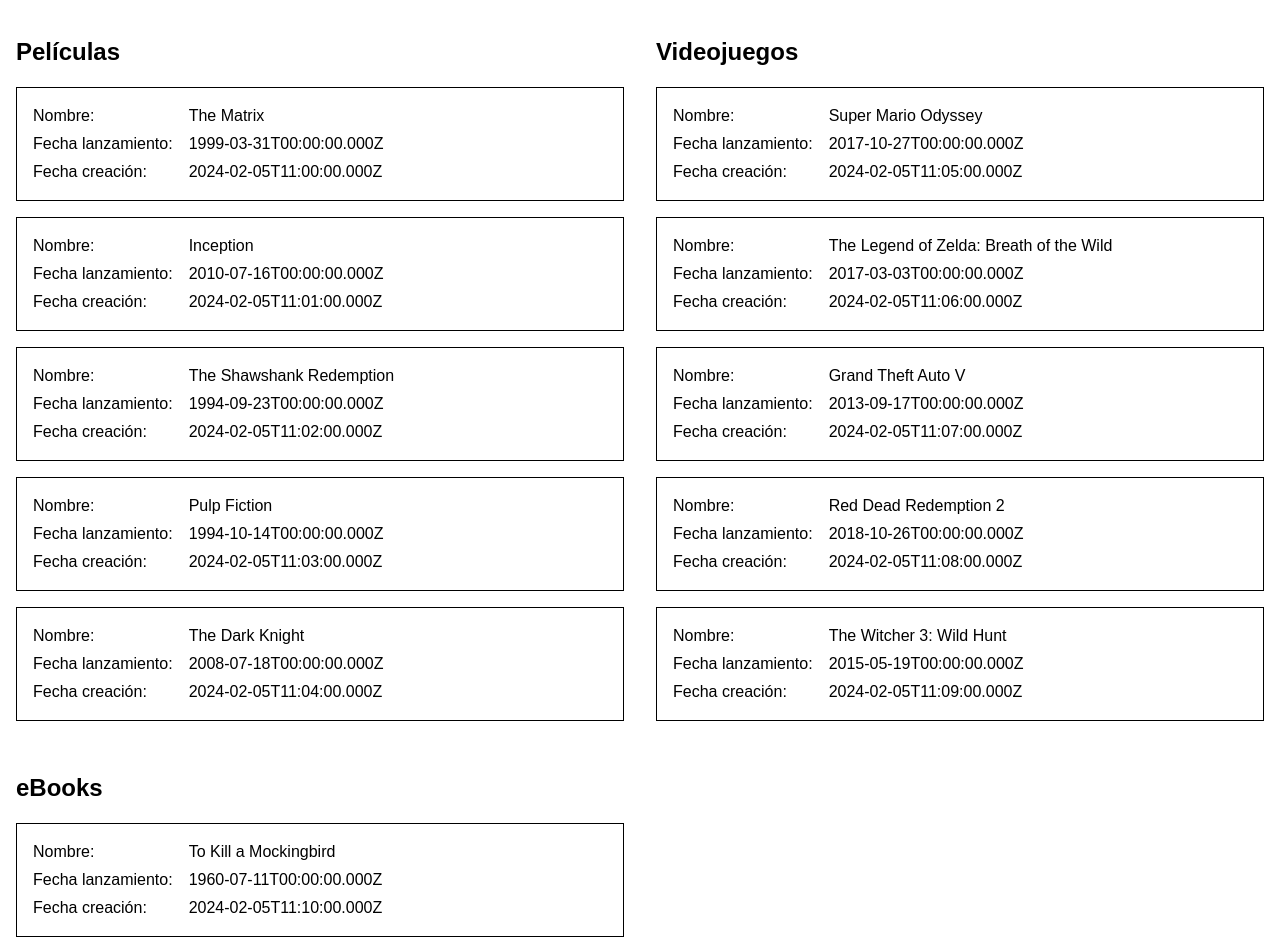
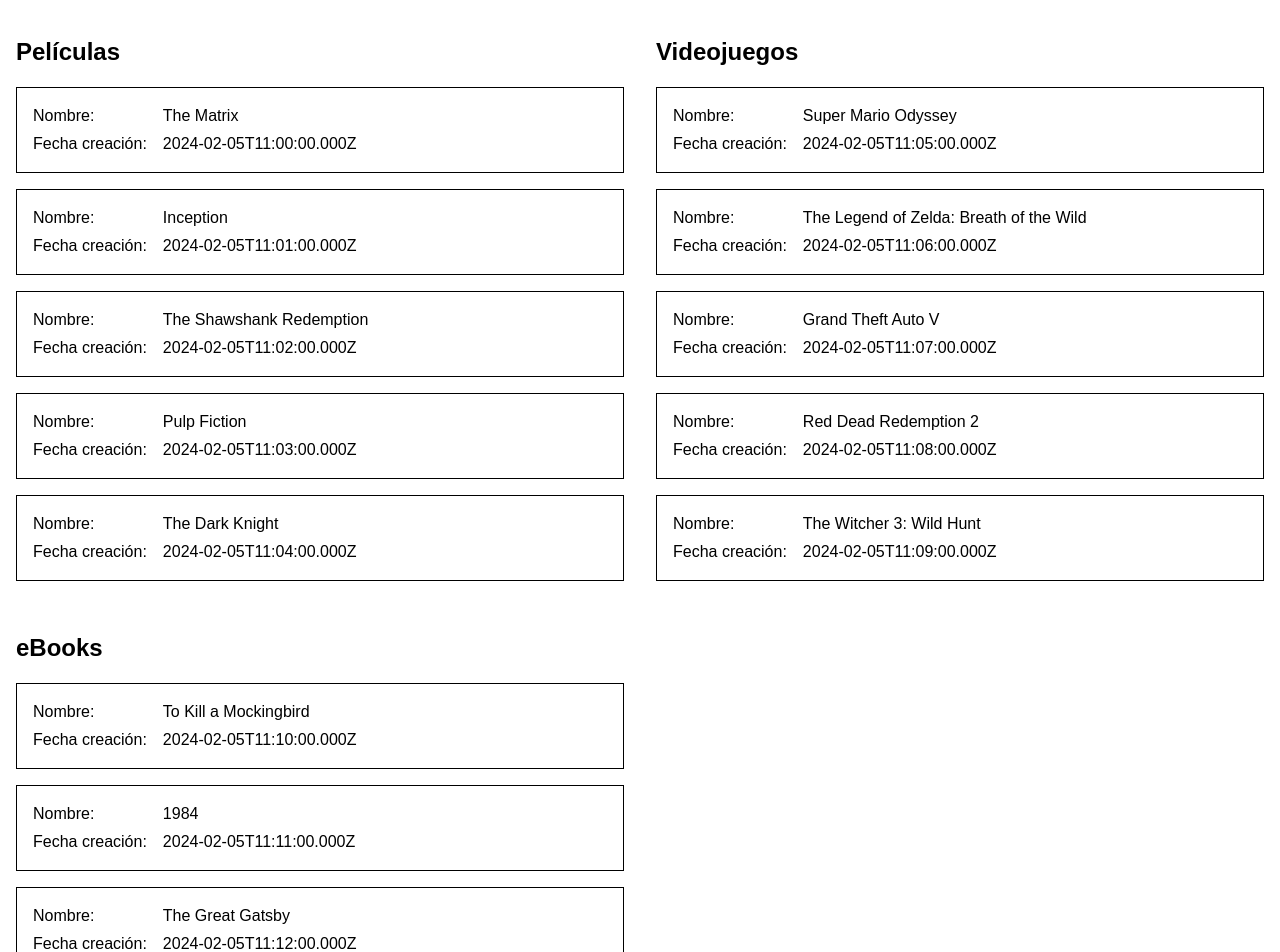
Before and after one commit to germanfrelo/biblioteca-multimedia, a React (Vite) app: page / in a window 1280 px wide. Shown: the part 220-1172 px from the top of the page. Built offline with nearby package versions, Linux system fonts and the light colour scheme.

Commit message:
Remove element `releaseDate` property for simplicity

```diff
--- a/src/components/ElementsList.jsx
+++ b/src/components/ElementsList.jsx
@@ -19,13 +19,9 @@
 					<h2>Películas</h2>
 
 					<ul className="list-unstyled grid">
-						{movies.map(({ id, name, releaseDate, createdDate }) => (
+						{movies.map(({ id, name, createdDate }) => (
 							<li key={id}>
-								<MediaElement
-									name={name}
-									releaseDate={releaseDate}
-									createdDate={createdDate}
-								/>
+								<MediaElement name={name} createdDate={createdDate} />
 							</li>
 						))}
 					</ul>
@@ -37,13 +33,9 @@
 					<h2>Videojuegos</h2>
 
 					<ul className="list-unstyled grid">
-						{videoGames.map(({ id, name, releaseDate, createdDate }) => (
+						{videoGames.map(({ id, name, createdDate }) => (
 							<li key={id}>
-								<MediaElement
-									name={name}
-									releaseDate={releaseDate}
-									createdDate={createdDate}
-								/>
+								<MediaElement name={name} createdDate={createdDate} />
 							</li>
 						))}
 					</ul>
@@ -55,13 +47,9 @@
 					<h2>eBooks</h2>
 
 					<ul className="list-unstyled grid">
-						{ebooks.map(({ id, name, releaseDate, createdDate }) => (
+						{ebooks.map(({ id, name, createdDate }) => (
 							<li key={id}>
-								<MediaElement
-									name={name}
-									releaseDate={releaseDate}
-									createdDate={createdDate}
-								/>
+								<MediaElement name={name} createdDate={createdDate} />
 							</li>
 						))}
 					</ul>
--- a/src/components/MediaElement.jsx
+++ b/src/components/MediaElement.jsx
@@ -1,12 +1,10 @@
 import "./MediaElement.css";
 
-function MediaElement({ name, releaseDate, createdDate }) {
+function MediaElement({ name, createdDate }) {
 	return (
 		<dl className="media-element">
 			<dt>Nombre:</dt>
 			<dd>{name}</dd>
-			<dt>Fecha lanzamiento:</dt>
-			<dd>{releaseDate}</dd>
 			<dt>Fecha creación:</dt>
 			<dd>{createdDate}</dd>
 		</dl>
--- a/src/data.js
+++ b/src/data.js
@@ -10,35 +10,30 @@
 		id: "001",
 		name: "The Matrix",
 		type: elementTypes.movie,
-		releaseDate: "1999-03-31T00:00:00.000Z",
 		createdDate: "2024-02-05T11:00:00.000Z",
 	},
 	{
 		id: "002",
 		name: "Inception",
 		type: elementTypes.movie,
-		releaseDate: "2010-07-16T00:00:00.000Z",
 		createdDate: "2024-02-05T11:01:00.000Z",
 	},
 	{
 		id: "003",
 		name: "The Shawshank Redemption",
 		type: elementTypes.movie,
-		releaseDate: "1994-09-23T00:00:00.000Z",
 		createdDate: "2024-02-05T11:02:00.000Z",
 	},
 	{
 		id: "004",
 		name: "Pulp Fiction",
 		type: elementTypes.movie,
-		releaseDate: "1994-10-14T00:00:00.000Z",
 		createdDate: "2024-02-05T11:03:00.000Z",
 	},
 	{
 		id: "005",
 		name: "The Dark Knight",
 		type: elementTypes.movie,
-		releaseDate: "2008-07-18T00:00:00.000Z",
 		createdDate: "2024-02-05T11:04:00.000Z",
 	},
 
@@ -47,35 +42,30 @@
 		id: "006",
 		name: "Super Mario Odyssey",
 		type: elementTypes.videoGame,
-		releaseDate: "2017-10-27T00:00:00.000Z",
 		createdDate: "2024-02-05T11:05:00.000Z",
 	},
 	{
 		id: "007",
 		name: "The Legend of Zelda: Breath of the Wild",
 		type: elementTypes.videoGame,
-		releaseDate: "2017-03-03T00:00:00.000Z",
 		createdDate: "2024-02-05T11:06:00.000Z",
 	},
 	{
 		id: "008",
 		name: "Grand Theft Auto V",
 		type: elementTypes.videoGame,
-		releaseDate: "2013-09-17T00:00:00.000Z",
 		createdDate: "2024-02-05T11:07:00.000Z",
 	},
 	{
 		id: "009",
 		name: "Red Dead Redemption 2",
 		type: elementTypes.videoGame,
-		releaseDate: "2018-10-26T00:00:00.000Z",
 		createdDate: "2024-02-05T11:08:00.000Z",
 	},
 	{
 		id: "010",
 		name: "The Witcher 3: Wild Hunt",
 		type: elementTypes.videoGame,
-		releaseDate: "2015-05-19T00:00:00.000Z",
 		createdDate: "2024-02-05T11:09:00.000Z",
 	},
 
@@ -84,35 +74,30 @@
 		id: "011",
 		name: "To Kill a Mockingbird",
 		type: elementTypes.eBook,
-		releaseDate: "1960-07-11T00:00:00.000Z",
 		createdDate: "2024-02-05T11:10:00.000Z",
 	},
 	{
 		id: "012",
 		name: "1984",
 		type: elementTypes.eBook,
-		releaseDate: "1949-06-08T00:00:00.000Z",
 		createdDate: "2024-02-05T11:11:00.000Z",
 	},
 	{
 		id: "013",
 		name: "The Great Gatsby",
 		type: elementTypes.eBook,
-		releaseDate: "1925-04-10T00:00:00.000Z",
 		createdDate: "2024-02-05T11:12:00.000Z",
 	},
 	{
 		id: "014",
 		name: "Brave New World",
 		type: elementTypes.eBook,
-		releaseDate: "1932-01-01T00:00:00.000Z",
 		createdDate: "2024-02-05T11:13:00.000Z",
 	},
 	{
 		id: "015",
 		name: "The Catcher in the Rye",
 		type: elementTypes.eBook,
-		releaseDate: "1951-07-16T00:00:00.000Z",
 		createdDate: "2024-02-05T11:14:00.000Z",
 	},
 ];
```
